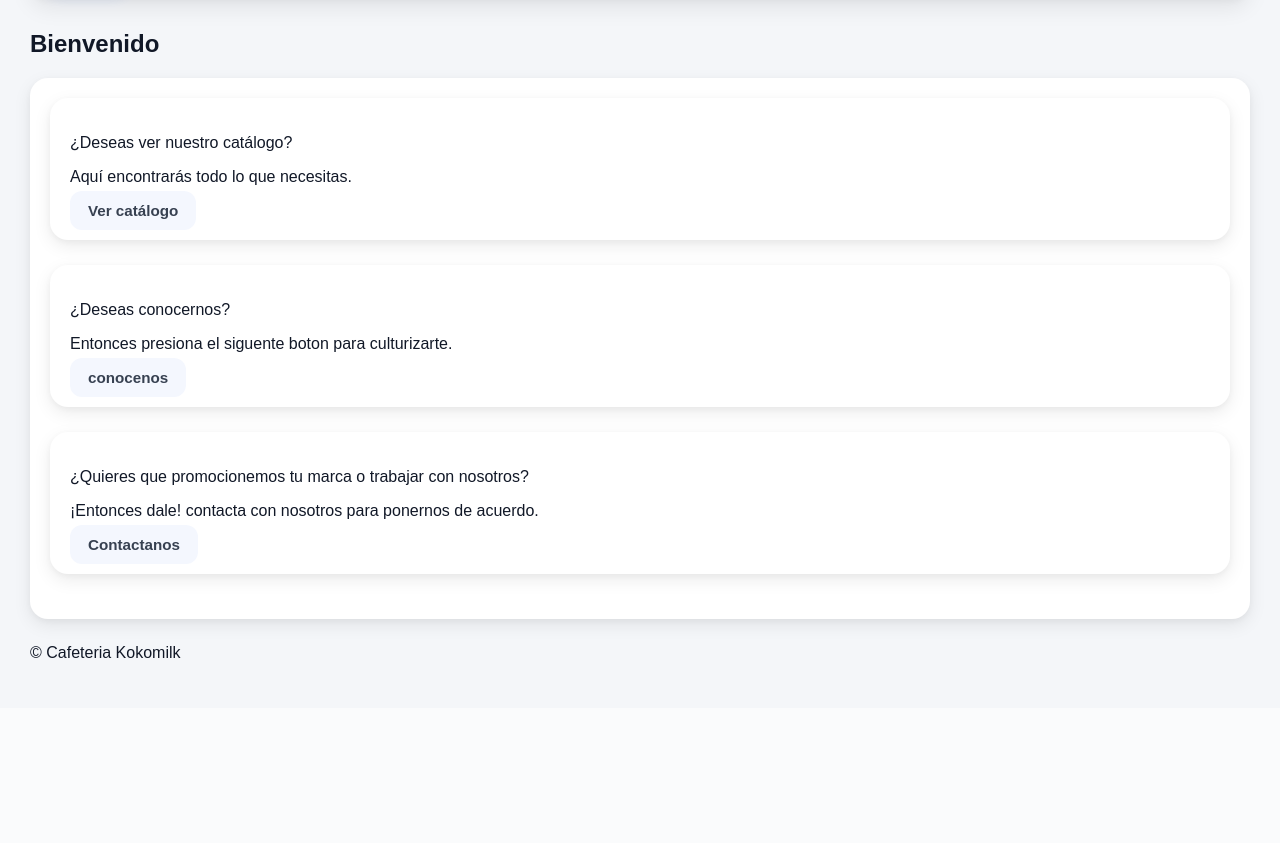
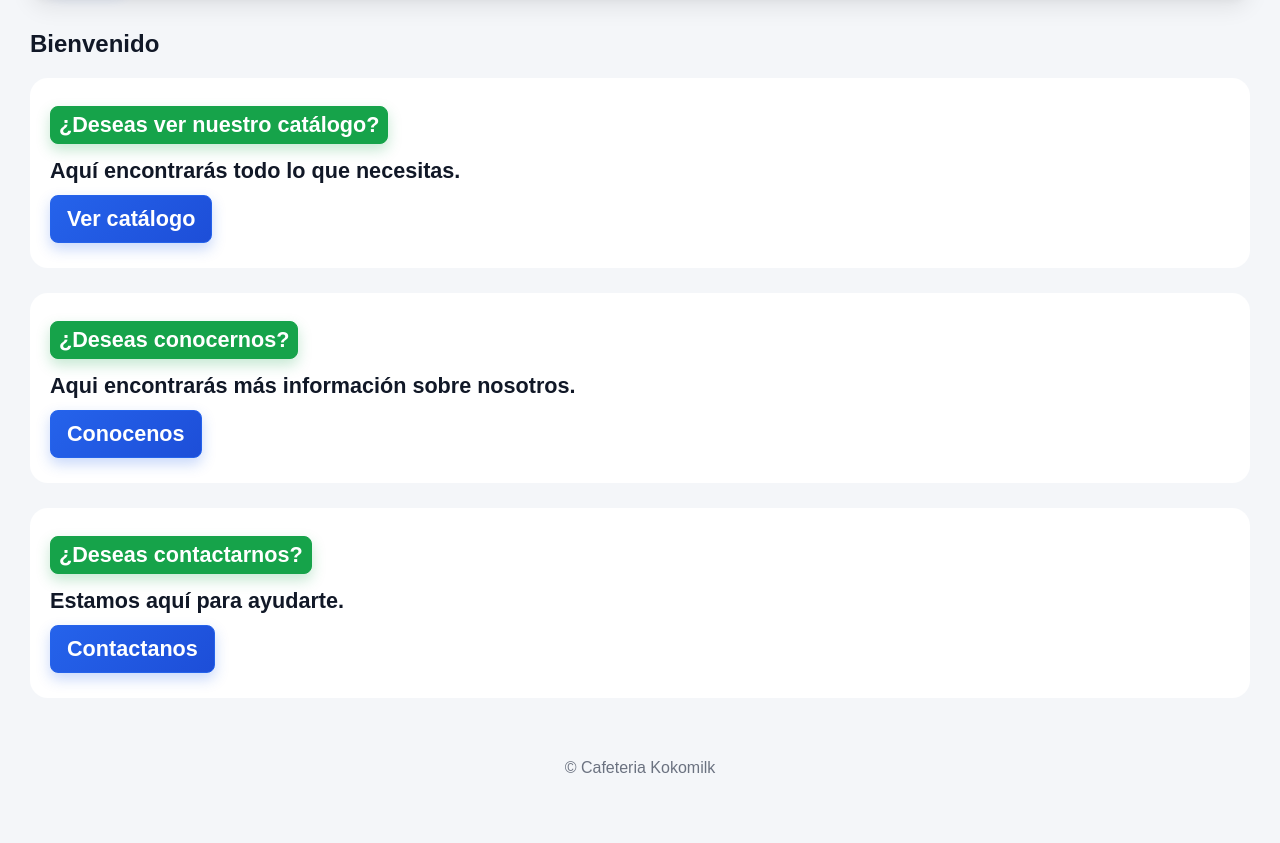
Before and after one commit to Santiu57/PFSM4, a PHP site: page / in a window 1280 px wide. Shown: the part 163-1006 px from the top of the page. Before the commit the page ends 821 px from the top, so only its background shows below. Run offline with PHP 8.4, Linux system fonts and the light colour scheme.

Commit message:
Add footer copyright notice and improve styling across multiple pages

```diff
--- a/admin.php
+++ b/admin.php
@@ -50,7 +50,7 @@
         <script src="Admin/clientes.js" type="module"></script>
     </main>
     <footer>
-
+        <p>© Cafeteria Kokomilk</p>
     </footer>
 </body>
 
--- a/catalogo.php
+++ b/catalogo.php
@@ -43,7 +43,7 @@ require_once("php/conexion.php");
     </main>
 
     <footer>
-
+        <p>© Cafeteria Kokomilk</p>
     </footer>
 
     <script src="js/catalogo.js" type="module"></script>
--- a/contacto.php
+++ b/contacto.php
@@ -35,10 +35,8 @@
     </main>
 
     <footer>
-
+        <p>© Cafeteria Kokomilk</p>
     </footer>
-
-    <script src="js/edit.js"></script>
 </body>
 
 </html>
--- a/css/style.css
+++ b/css/style.css
@@ -152,7 +152,6 @@ select,
 textarea {
     background: var(--input-bg);
     color: var(--input-text);
-    border: 1px solid var(--input-border);
 
     transition:
         background .2s,
@@ -183,8 +182,11 @@ textarea:focus {
     box-shadow: 0 0 0 3px var(--primary-ring);
 }
 
-.content {
-    min-width: 750px;
+footer {
+    text-align: center;
+    padding: 20px;
+    color: var(--text-muted);
+    font-size: 1rem;
 }
 
 /* ═══════════════════════════════════════════
@@ -226,6 +228,7 @@ textarea:focus {
 
     width: 150px;
     height: 150px;
+    padding: 10px;
 
     border-radius: 14px;
     overflow: hidden;
@@ -243,6 +246,7 @@ textarea:focus {
     opacity: 0;
     cursor: pointer;
     z-index: 5;
+    border: none;
 }
 
 .producto .imagen-preview {
@@ -1544,7 +1548,7 @@ textarea:focus {
 .filter-row select:focus,
 .filter-row input:focus {
     border-color: var(--primary);
-    background: var(--white);
+    background: var(--body-bg);
     box-shadow:
         0 0 0 4px var(--primary-ring);
 }
@@ -1911,15 +1915,14 @@ select option {
     border-radius: 18px;
     padding: 20px;
     margin-bottom: 25px;
-    position: relative;
-
-    box-shadow:
-        0 6px 18px var(--shadow-medium),
-        0 2px 6px var(--shadow-subtle);
-
-    transition:
-        transform .25s ease,
-        box-shadow .25s ease;
+
+    display: flex;
+    flex-direction: column;
+    gap: 1px;
+
+    transition:
+        box-shadow .2s ease,
+        transform .2s ease;
 }
 
 .tarjeta:hover {
@@ -1930,35 +1933,66 @@ select option {
         0 4px 10px var(--shadow-soft);
 }
 
-.tarjeta a{
-    background: var(--lower-primary-bg);;
-
-}
-
-.boton {
-    border: none;
-    border-radius: 12px;
-    padding: 11px 20px;
-
-    font-size: .95rem;
+.tarjeta a {
+    display: inline-block;
+    width: fit-content;
+
+    background: linear-gradient(
+        135deg,
+        var(--primary),
+        var(--primary-dark)
+    );
+
+    color: var(--white);
+    padding: 10px 16px;
+    border-radius: 8px;
+    text-decoration: none;
+
+    transition:
+        box-shadow .2s ease,
+        transform .2s ease;
+}
+
+.tarjeta a:hover {
+    box-shadow: 0 6px 14px var(--shadow-primary);
+    transform: translateY(-2px);
+}
+
+.up{
+    display: inline-block;
+    width: fit-content;
+    border-radius: 8px;
+
+    margin: 8px 0;
+    padding: 5px 8px;
+
+    background: var(--success);
+    border: 1px solid var(--success);
+    color: var(--white);
+    box-shadow: 0 6px 14px var(--shadow-success);
+
+    font-size: 1.35rem;
     font-weight: 600;
-    cursor: pointer;
-
-    background:
-        linear-gradient(135deg, var(--primary), var(--primary-dark));
-    color: var(--white);
-
-    box-shadow:
-        0 6px 14px var(--shadow-primary);
-
-    transition:
-        transform .18s ease,
-        box-shadow .18s ease;
-}
-
-.boton:hover {
-    transform: translateY(-2px);
-
-    box-shadow:
-        0 10px 20px var(--shadow-primary-strong);
-}
+}
+
+.middle{
+    border-radius: 8px;
+    margin: 5px 0;
+
+    color: var(--text);
+
+    font-size: 1.35rem;
+    font-weight: 600;
+}
+
+.down{
+    border-radius: 8px;
+    margin: 5px 0;
+
+    border: 1px solid var(--primary);
+    color: var(--white);
+    box-shadow: 0 6px 14px var(--shadow-primary);
+
+    font-size: 1.35rem;
+    font-weight: 600;
+}
--- a/index.php
+++ b/index.php
@@ -33,21 +33,21 @@
 
     <main>
         <h2>Bienvenido</h2>
-        <section class="tarjeta">
+        <section class="tarjetas">
             <article class="tarjeta">
-                <p>¿Deseas ver nuestro catálogo?</p>
-                <p>Aquí encontrarás todo lo que necesitas.</p>
-                <a href="catalogo.php">Ver catálogo</a>
+                <p class="up">¿Deseas ver nuestro catálogo?</p>
+                <p class="middle">Aquí encontrarás todo lo que necesitas.</p>
+                <a class="down" href="catalogo.php">Ver catálogo</a>
             </article>
             <article class="tarjeta">
-                <p>¿Deseas conocernos?</p>
-                <p>Entonces presiona el siguente boton para culturizarte.</p>
-                <a href="nosotros.php">conocenos</a>
+                <p class="up">¿Deseas conocernos?</p>
+                <p class="middle">Aqui encontrarás más información sobre nosotros.</p>
+                <a class="down" href="nosotros.php">Conocenos</a>
             </article>
             <article class="tarjeta">
-                <p>¿Quieres que promocionemos tu marca o trabajar con nosotros?</p>
-                <p>¡Entonces dale! contacta con nosotros para ponernos de acuerdo.</p>
-                <a href="contacto.php">Contactanos</a>
+                <p class="up">¿Deseas contactarnos?</p>
+                <p class="middle">Estamos aquí para ayudarte.</p>
+                <a class="down" href="contacto.php">Contactanos</a>
             </article>
         </section>
     </main>
--- a/nosotros.php
+++ b/nosotros.php
@@ -34,10 +34,8 @@
     </main>
 
     <footer>
-
+        <p>© Cafeteria Kokomilk</p>
     </footer>
-
-    <script src="js/edit.js"></script>
 </body>
 
 </html>
```
Also changed, not shown: img/productos/51_Kei.jpg (deleted).
